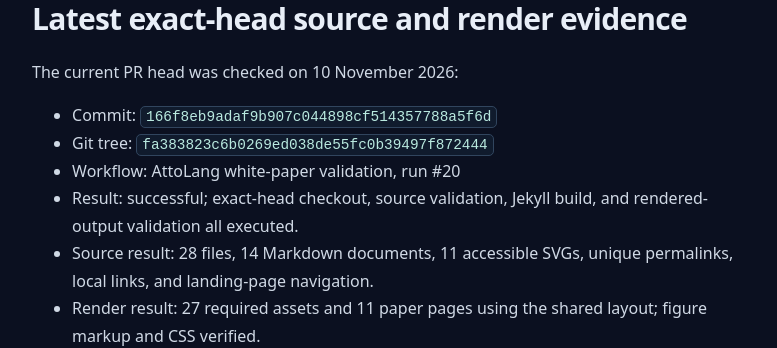
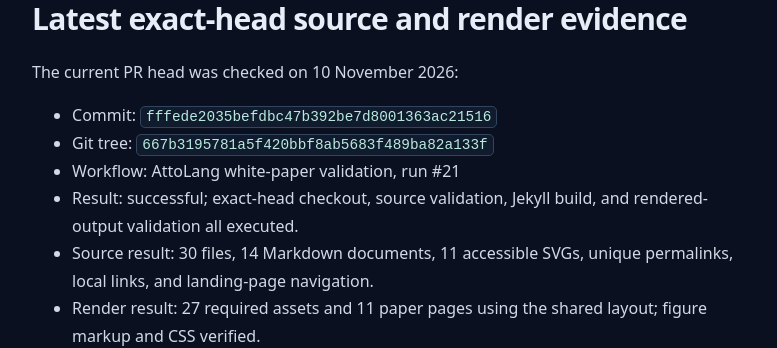
Before and after one commit to atto-lang/atto-lang.github.io, a Jekyll site: the page built from whitepapers/AUDIT.md, in a window 1280 px wide and 900 px high, scrolled down 2779 px. Shown: the part 151-499 px from the top of the window, without its empty margins (251-1028 px from the left). Built offline with Jekyll 4.4.1, drawn with Linux system fonts in a browser that asks for light colours.

Commit message:
docs(whitepapers): sync audit with final exact-head build receipt

```diff
--- a/whitepapers/AUDIT.md
+++ b/whitepapers/AUDIT.md
@@ -52,11 +52,11 @@ The diagrams are explanatory models. Their presence does not imply that every co
 
 The current PR head was checked on 10 November 2026:
 
-- Commit: `166f8eb9adaf9b907c044898cf514357788a5f6d`
-- Git tree: `fa383823c6b0269ed038de55fc0b39497f872444`
-- Workflow: AttoLang white-paper validation, run #20
+- Commit: `fffede2035befdbc47b392be7d8001363ac21516`
+- Git tree: `667b3195781a5f420bbf8ab5683f489ba82a133f`
+- Workflow: AttoLang white-paper validation, run #21
 - Result: successful; exact-head checkout, source validation, Jekyll build, and rendered-output validation all executed.
-- Source result: 28 files, 14 Markdown documents, 11 accessible SVGs, unique permalinks, local links, and landing-page navigation.
+- Source result: 30 files, 14 Markdown documents, 11 accessible SVGs, unique permalinks, local links, and landing-page navigation.
 - Render result: 27 required assets and 11 paper pages using the shared layout; figure markup and CSS verified.
 - Checkout action: `actions/checkout@v7.0.1`; run completed without the previous Node 20 deprecation warning.
 
```
